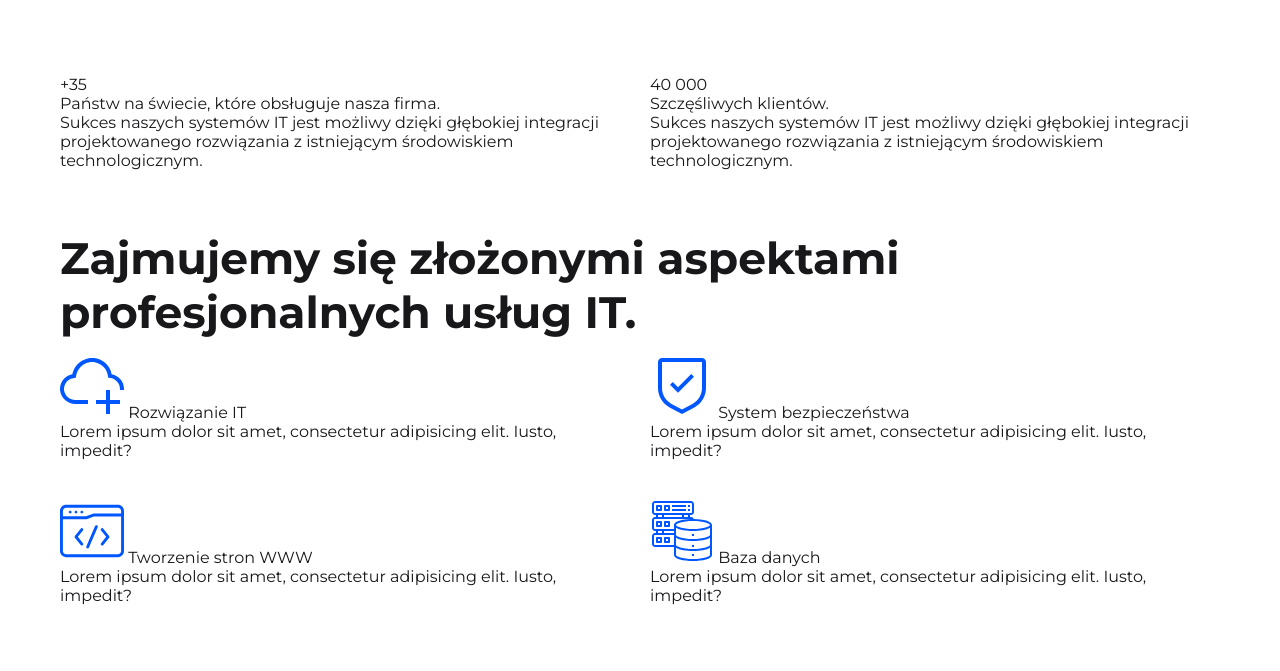
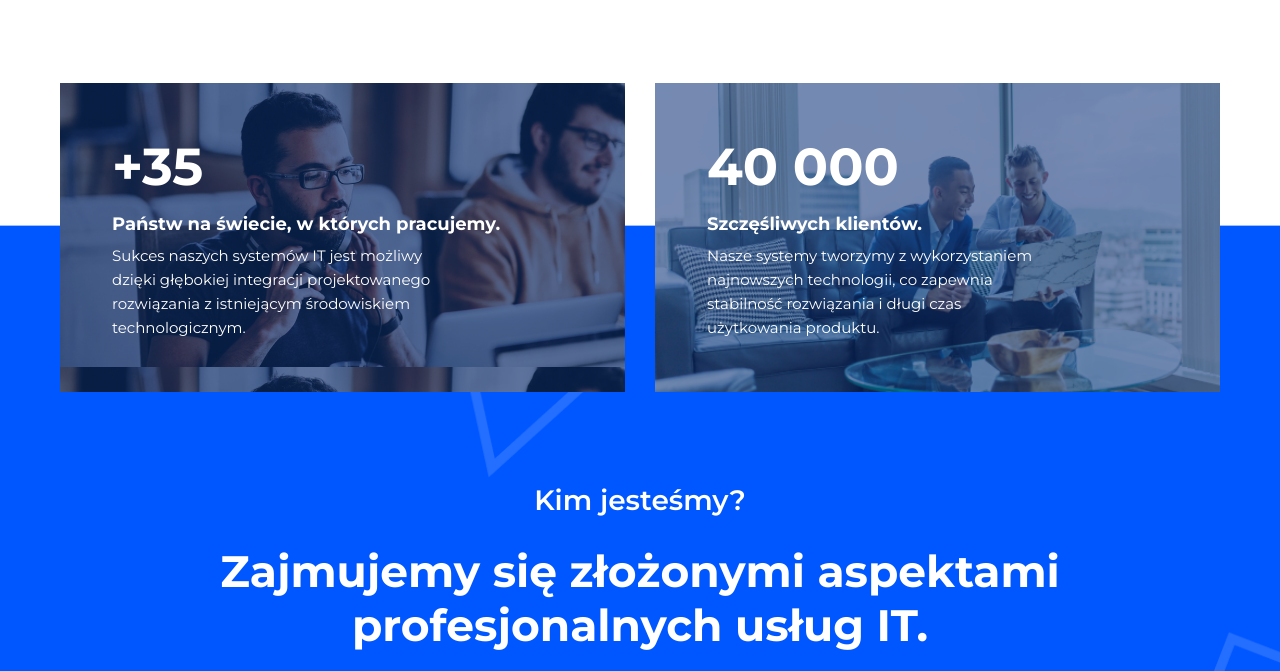
Before and after one commit to RobertSajdak/ITwind-layout, a website: page index.html in a window 1280 px wide. Shown: the part 1608-2279 px from the top of the page. Drawn offline with nearby package versions, Linux system fonts and the light colour scheme; files that its build step writes are made by us from their sources; files whose address does not match are found by name.

Commit message:
#7 - added SCSS styles for the about us section.

```diff
--- a/index.html
+++ b/index.html
@@ -165,21 +165,34 @@
           </div>
 
           <img
-            src="/img/company-collage.png"
+            class="company-img"
+            src="img/company-collage.png"
             alt="zdjęcie przedstawiające pracę w firmie"
             data-aos="fade-left"
           />
+
+          <div class="company__about">
+            <span class="about__top-number">+35</span>
+            <p class="about__top-heading">
+              Państw na świecie, które obsługuje nasza firma.
+            </p>
+            <p class="about__top-content">
+              Sukces naszych systemów IT jest możliwy dzięki głębokiej
+              integracji projektowanego rozwiązania z istniejącym środowiskiem
+              technologicznym.
+            </p>
+          </div>
         </div>
       </section>
 
       <!-- SECTION ABOUT -->
       <section class="about">
         <div class="container">
-          <div class="grid">
+          <div class="grid about__grid--top">
             <div class="about__top about__top--left">
               <span class="about__top-number">+35</span>
               <p class="about__top-heading">
-                Państw na świecie, które obsługuje nasza firma.
+                Państw na świecie, w których pracujemy.
               </p>
               <p class="about__top-content">
                 Sukces naszych systemów IT jest możliwy dzięki głębokiej
@@ -192,22 +205,27 @@
               <span class="about__top-number">40 000</span>
               <p class="about__top-heading">Szczęśliwych klientów.</p>
               <p class="about__top-content">
-                Sukces naszych systemów IT jest możliwy dzięki głębokiej
-                integracji projektowanego rozwiązania z istniejącym środowiskiem
-                technologicznym.
+                Nasze systemy tworzymy z wykorzystaniem najnowszych technologii,
+                co zapewnia stabilność rozwiązania i długi czas użytkowania
+                produktu.
               </p>
             </div>
           </div>
 
-          <div class="about__top-heading">
+          <div class="about__heading">
             <span class="label label--white">Kim jesteśmy?</span>
             <h2 class="heading heading--2">
               Zajmujemy się złożonymi aspektami profesjonalnych usług IT.
             </h2>
           </div>
-          <div class="grid about__grid">
+
+          <div class="grid about__grid--bottom">
             <div class="about__grid-item">
-              <img src="/img/company-icon-3.svg" alt="Ikona chmury." />
+              <img
+                class="about__grid-item-icon"
+                src="/img/company-icon-3.svg"
+                alt="Ikona chmury."
+              />
               <span class="about__grid-item-label">Rozwiązanie IT</span>
               <p>
                 Lorem ipsum dolor sit amet, consectetur adipisicing elit. Iusto,
@@ -220,6 +238,7 @@
 
             <div class="about__grid-item">
               <img
+                class="about__grid-item-icon"
                 src="/img/company-icon-5.svg"
                 alt="Ikona systemu bezpieczeństwa."
               />
@@ -234,7 +253,11 @@
             </div>
 
             <div class="about__grid-item">
-              <img src="/img/company-icon-6.svg" alt="Ikona strony www." />
+              <img
+                class="about__grid-item-icon"
+                src="/img/company-icon-6.svg"
+                alt="Ikona strony www."
+              />
               <span class="about__grid-item-label">Tworzenie stron WWW</span>
               <p>
                 Lorem ipsum dolor sit amet, consectetur adipisicing elit. Iusto,
@@ -246,7 +269,11 @@
             </div>
 
             <div class="about__grid-item">
-              <img src="/img/company-icon-7.svg" alt="Ikona bazy danych." />
+              <img
+                class="about__grid-item-icon"
+                src="/img/company-icon-7.svg"
+                alt="Ikona bazy danych."
+              />
               <span class="about__grid-item-label">Baza danych</span>
               <p>
                 Lorem ipsum dolor sit amet, consectetur adipisicing elit. Iusto,
--- a/scss/layout/_layout.scss
+++ b/scss/layout/_layout.scss
@@ -9,13 +9,18 @@
   }
 }
 
+//Grid Layout Classes
 .grid {
+  align-items: center;
   display: grid;
-  grid-template-columns: repeat(2, 1fr);
   gap: 20px;
+  grid-template-columns: repeat(1, 1fr);
+  height: 100%;
   justify-content: center;
-  align-items: center;
-  height: 100%;
+
+  @include medium-up {
+    grid-template-columns: repeat(2, 1fr);
+  }
 
   &--3 {
     grid-template-columns: repeat(3, 1fr);
@@ -26,17 +31,18 @@
   }
 }
 
+//Flexbox Layout Classes
 .flex {
+  align-items: center;
   display: flex;
+  height: 100%;
   justify-content: center;
-  align-items: center;
-  height: 100%;
 }
 
 .col {
+  display: inline-block;
+  padding: $grid-base * 1.5;
   width: 100%;
-  padding: $grid-base * 1.5;
-  display: inline-block;
 
   &--md25 {
     @include medium-up {
@@ -47,8 +53,8 @@
 
   &--md33 {
     @include medium-up {
-      flex: 0 0 33.3%;
-      max-width: 33.3%;
+      flex: 0 0 33.3333%;
+      max-width: 33.3333%;
     }
   }
 
@@ -68,8 +74,8 @@
 
   &--lg33 {
     @include large-up {
-      flex: 0 0 33.3%;
-      max-width: 33.3%;
+      flex: 0 0 33.3333%;
+      max-width: 33.3333%;
     }
   }
 
@@ -77,6 +83,13 @@
     @include large-up {
       flex: 0 0 50%;
       max-width: 50%;
+    }
+  }
+
+  &--lg75 {
+    @include large-up {
+      flex: 0 0 75%;
+      max-width: 75%;
     }
   }
 
--- a/scss/layout/_section.scss
+++ b/scss/layout/_section.scss
@@ -45,6 +45,11 @@
     padding: 73px 0;
   }
 
+  & .company-img {
+    margin-left: auto;
+    margin-right: auto;
+  }
+
   & .grid {
     gap: 36px;
     grid-template-columns: 1fr;
@@ -88,6 +93,7 @@
         display: block;
         font-weight: $font-weight-bold;
         margin-bottom: 6px;
+
         @include font-18;
       }
 
@@ -111,4 +117,157 @@
       }
     }
   }
+
+  &__about {
+    background: url("/img/about-1.png");
+    background-size: cover;
+    color: $white;
+    display: block;
+    min-height: 284px;
+    padding: 52px 15px;
+
+    @include medium-up {
+      display: none;
+    }
+  }
 }
+
+.about {
+  background: url("/img/about-background.png");
+  background-size: cover;
+  color: $white;
+  margin-top: 150px;
+  padding-bottom: 38px;
+
+  @include medium-up {
+    padding-bottom: 114px;
+  }
+
+  &__top {
+    min-height: 284px;
+    padding: 52px 15px;
+    margin-top: -142px;
+
+    @include medium-up {
+      padding: 52px;
+    }
+
+    &--left {
+      display: none;
+
+      @include medium-up {
+        display: block;
+        background: url("/img/about-1.png");
+      }
+    }
+
+    &--right {
+      background: url("/img/about-2.png");
+      background-size: cover;
+    }
+
+    &-number {
+      font-size: $font-size-1;
+      line-height: 64px;
+      font-weight: $font-weight-bold;
+    }
+
+    &-heading {
+      font-weight: $font-weight-bold;
+      margin: 11px 0 6px;
+
+      @include font-18;
+    }
+
+    &-content {
+      @include font-15;
+
+      @include medium-up {
+        width: 75%;
+      }
+    }
+  }
+
+  &__heading {
+    text-align: center;
+    margin-top: 42px;
+
+    @include medium-up {
+      margin-top: 91px;
+    }
+  }
+
+  &__grid {
+    &--top {
+      @include medium-up {
+        gap: 30px;
+      }
+    }
+
+    &--bottom {
+      grid-template-columns: 1fr;
+      margin-top: 42px;
+
+      @include medium-up {
+        grid-template-columns: repeat(2, 1fr);
+        margin-top: 92px;
+      }
+
+      @include large-up {
+        grid-template-columns: repeat(4, 1fr);
+      }
+    }
+
+    &-item {
+      position: relative;
+      background-color: $white;
+      padding: 40px 81px 40px 80px;
+      display: flex;
+      flex-direction: column;
+      align-items: center;
+      border-bottom-right-radius: 20px;
+
+      @include medium-up {
+        padding: 46px 27px 46px 28px;
+      }
+
+      &:nth-child(2) {
+        padding: 40px 79px 40px 79px;
+
+        @include medium-up {
+          padding: 46px 24px 46px 25px;
+        }
+      }
+
+      &-btn {
+        align-items: center;
+        background-color: $gray-dark;
+        border-bottom-right-radius: 20px;
+        bottom: 0;
+        cursor: pointer;
+        display: flex;
+        height: 64px;
+        justify-content: center;
+        position: absolute;
+        right: 0;
+        width: 64px;
+      }
+
+      &-label {
+        color: $blue-primary;
+        font-weight: $font-weight-bold;
+        text-align: center;
+
+        @include font-18;
+      }
+
+      & p {
+        color: $gray-dark;
+        text-align: center;
+        margin: 6px 0 44px;
+
+        @include font-15;
+      }
+    }
+  }
+}
```
Also changed, not shown: scss/base/_utils.scss (+4 -4 lines), dist/css/style.css, dist/index.html.
